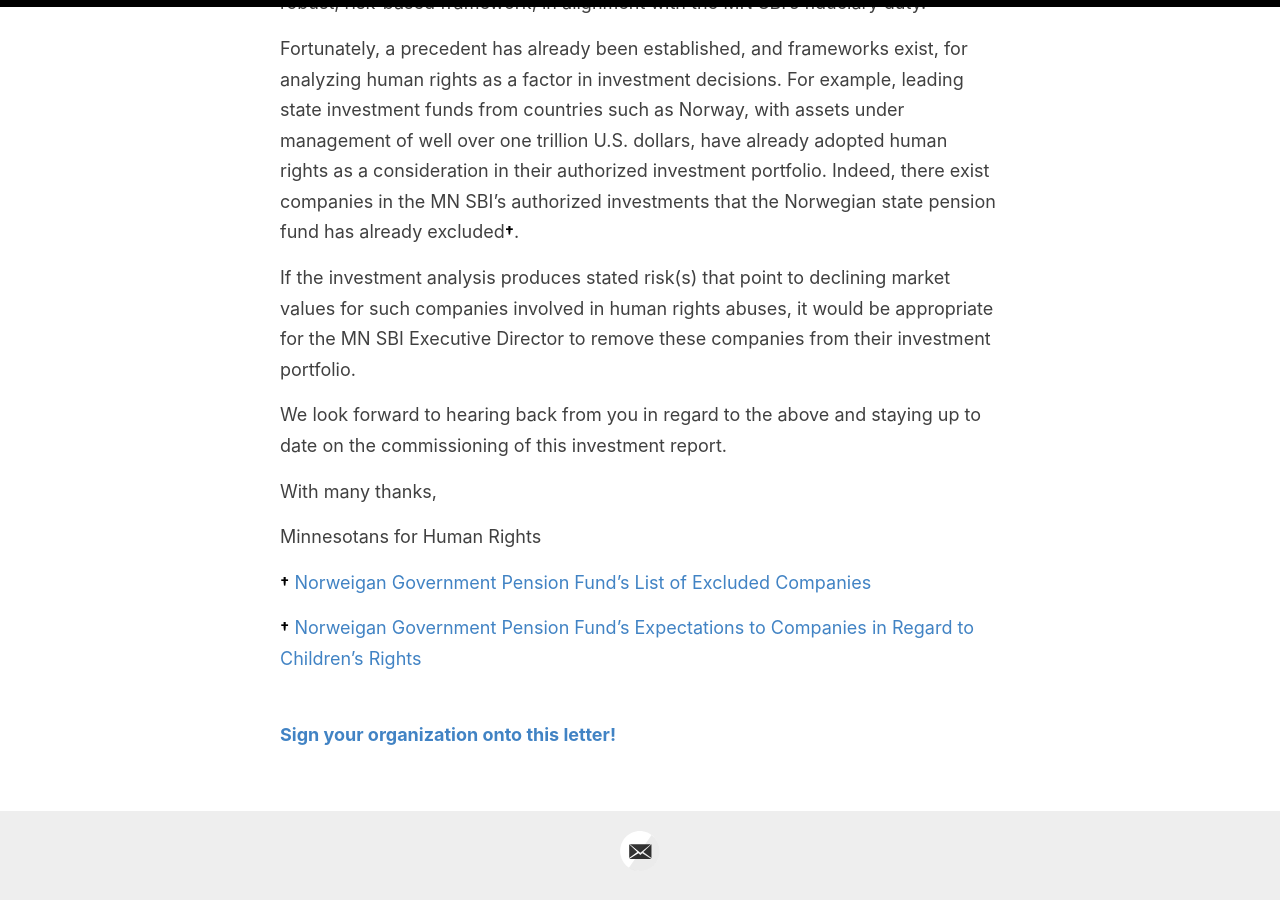
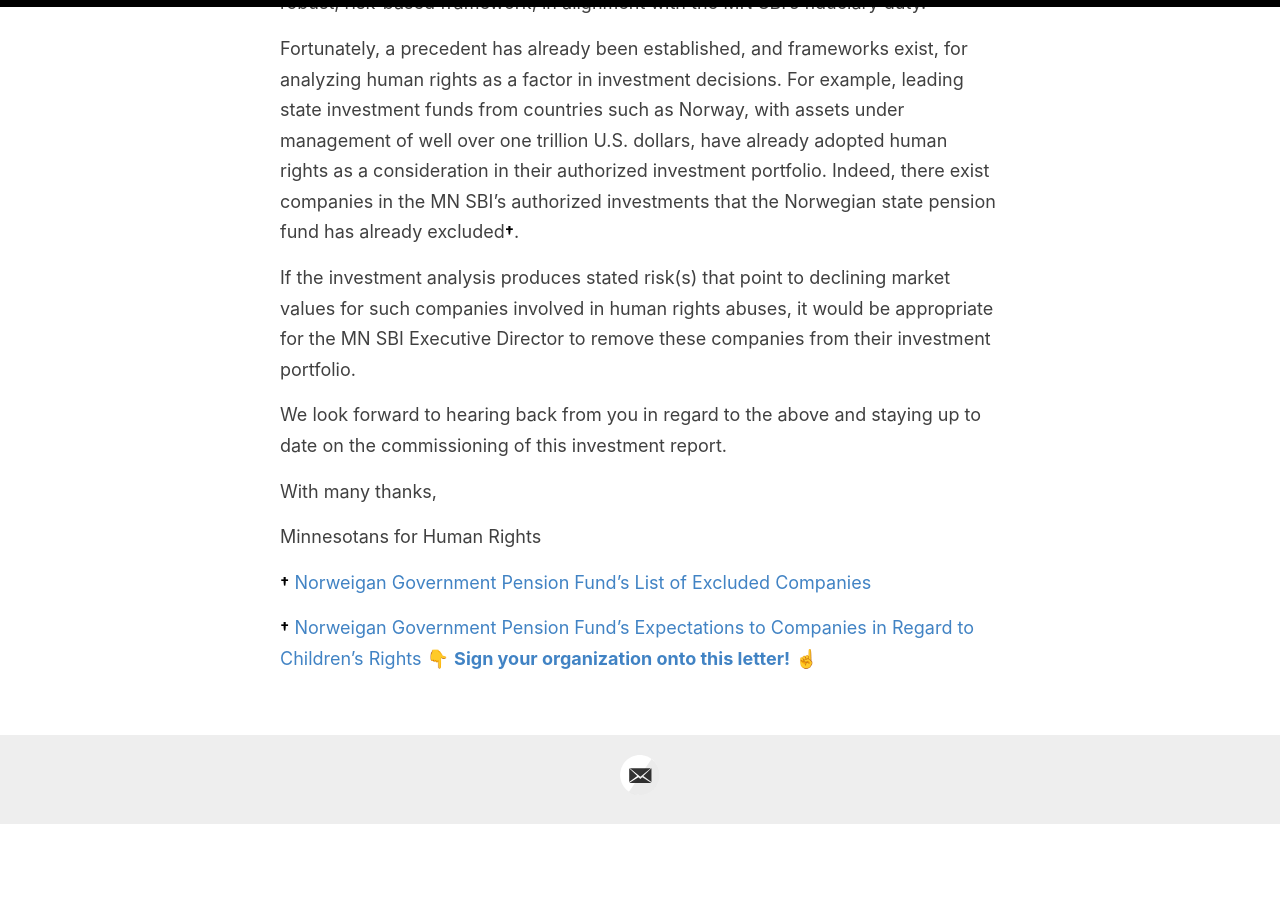
Before and after one commit to adamrahim/adamrahim.github.io, a Jekyll site: the page built from _posts/2020-12-25-letter.md, in a window 1280 px wide and 900 px high, scrolled down 1889 px. Built offline with Jekyll 4.4.1, drawn with Linux system fonts in a browser that asks for light colours; after the commit the page ends 2713 px from its top, so only the background shows below that.

Commit message:
Update 2020-12-25-letter.md

```diff
--- a/_posts/2020-12-25-letter.md
+++ b/_posts/2020-12-25-letter.md
@@ -41,7 +41,6 @@
 
 <b><font size="3" kerning=normal color="#000000">†</font></b>
 [Norweigan Government Pension Fund's Expectations to Companies in Regard to Children's Rights](https://www.nbim.no/en/the-fund/responsible-investment/principles/expectations-to-companies/childrens-rights/ "Norweigan Government Pension Fund's Expectations to Companies in Regard to Children's Rights")
-
-&nbsp;
+👇
 <b>[Sign your organization onto this letter!](https://forms.gle/tHgMV44jnT69SfnY6 "Google Form to Support MN 4 Human Rights")</b>
-&nbsp;
+☝️
```
